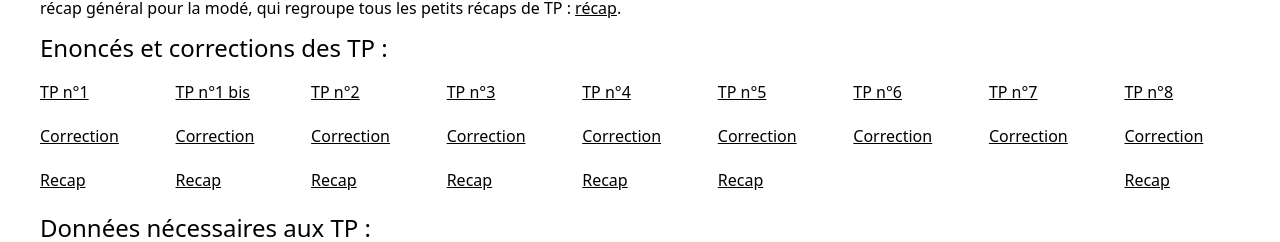
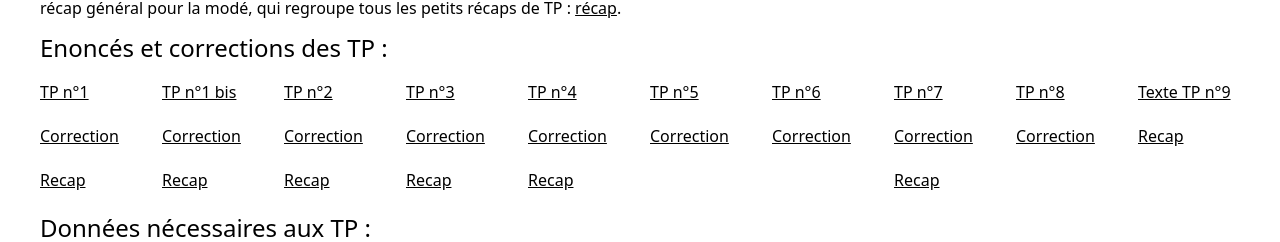
Before and after one commit to alicemoriniere/alicemoriniere.github.io, a Vue app: page /enseignements in a window 1280 px wide. Shown: the part 484-726 px from the top of the page. Built offline with nearby package versions, Linux system fonts and the light colour scheme.

Commit message:
ajout texte tp 9

```diff
--- a/src/TeachingView.vue
+++ b/src/TeachingView.vue
@@ -6,7 +6,7 @@
     <span> J'ajouterai au fur et à mesure de l'année mes corrections et récaps de TP. Les fiches de TP (à l'exception de la 1bis) ont été créées par Emeline Luirard. Voici le récap général pour la modé, qui regroupe tous les petits récaps de TP :  <a href="tp/recapglobal.ipynb" target="_blank" download class="underline"> récap</a>. </span>
     <span class="text-2xl my-3 bold"> Enoncés et corrections des TP :</span>
     <!--grid-cols-n: nombre de colonnes, gap-x/y : espacement entre deux cellules -->
-    <div class="grid grid-cols-9 gap-x-5 gap-y-5 mt-1">
+    <div class="grid grid-cols-10 gap-x-5 gap-y-5 mt-1">
       <span> <a href="tp/tp1Python.pdf" target="_blank" class="underline"> TP n°1</a> </span>
       <span> <a href="tp/tp1bisPython.pdf" target="_blank" class="underline"> TP n°1 bis </a> </span>
       <span> <a href="tp/tp2Python.pdf" target="_blank" class="underline"> TP n°2 </a> </span>
@@ -16,6 +16,7 @@
       <span> <a href="tp/tp6Python.pdf" target="_blank" class="underline"> TP n°6 </a> </span>
       <span> <a href="tp/tp7Python.pdf" target="_blank" class="underline"> TP n°7 </a> </span>
       <span> <a href="tp/tp8Python.pdf" target="_blank" class="underline"> TP n°8 </a> </span>
+      <span> <a href="tp/jeuoie.pdf" target="_blank" class="underline"> Texte TP n°9 </a> </span>
       <span> <a href="tp/correctiontp1.py" target="_blank" download class="underline"> Correction </a> </span>
 	<span> <a href="tp/correctiontp1bis.py" target="_blank" download class="underline"> Correction </a> </span>
 	<span> <a href="tp/correctiontp2.py" target="_blank" download class="underline"> Correction </a>   </span>
```
Also changed, not shown: 1 other file (tests, documents, lock files or other folders).
